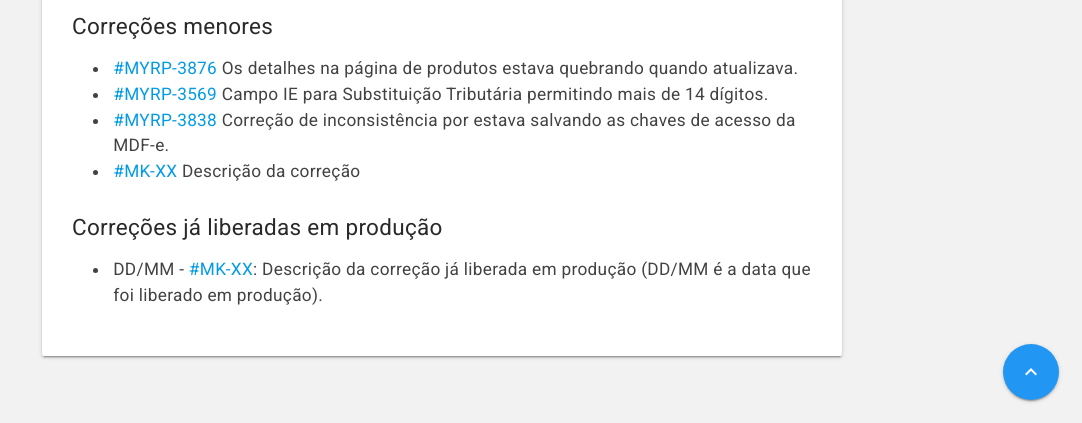
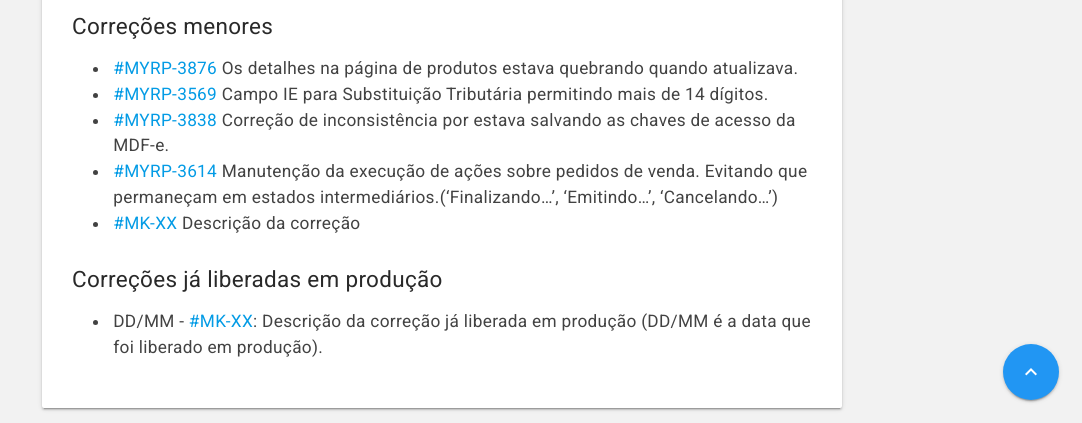
Before and after one commit to myrp-maicon/changelog-myrp, a Jekyll site: the page built from docs/myrp/19.02.03.md, in a window 1280 px wide and 900 px high, scrolled down 664 px, cut to the strip 477-900 px from the top of the window. Shown: the whole strip, without its empty margins (198-1280 px from the left). Built offline with Jekyll 4.4.1, drawn with Linux system fonts in a browser that asks for light colours; nearby versions of some CDN libraries; our own code applies the rules of GitHub Pages for plain Markdown files; the repository's description, which GitHub fills in, is left out.

Commit message:
MYRP-3614
Manutenção da execução de ações sobre pedidos de venda. Evitando que permaneçam em estados intermediários.('Finalizando...', 'Emitindo...', 'Cancelando...')

```diff
--- a/docs/myrp/19.02.03.md
+++ b/docs/myrp/19.02.03.md
@@ -18,6 +18,7 @@ As alterações estarão disponíveis no ambiente demo.myrp.com.br (212) desde o
 * [#MYRP-3876](https://devmyrp.atlassian.net/browse/MYRP-3876) Os detalhes na página de produtos estava quebrando quando atualizava.
 * [#MYRP-3569](https://devmyrp.atlassian.net/browse/MYRP-3569) Campo IE para Substituição Tributária permitindo mais de 14 dígitos.
 * [#MYRP-3838](https://devmyrp.atlassian.net/browse/MYRP-3838) Correção de inconsistência por estava salvando as chaves de acesso da MDF-e.
+* [#MYRP-3614](https://devmyrp.atlassian.net/browse/MYRP-3614) Manutenção da execução de ações sobre pedidos de venda. Evitando que permaneçam em estados intermediários.('Finalizando...', 'Emitindo...', 'Cancelando...')
 * [#MK-XX](https://devmyrp.atlassian.net/browse/MK-XX) Descrição da correção
 
 ## Correções já liberadas em produção
```
